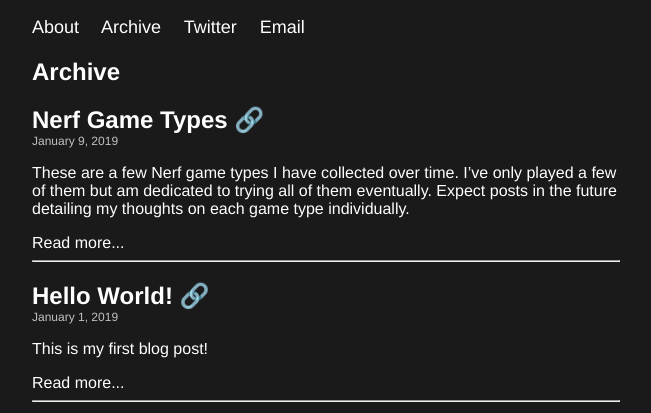
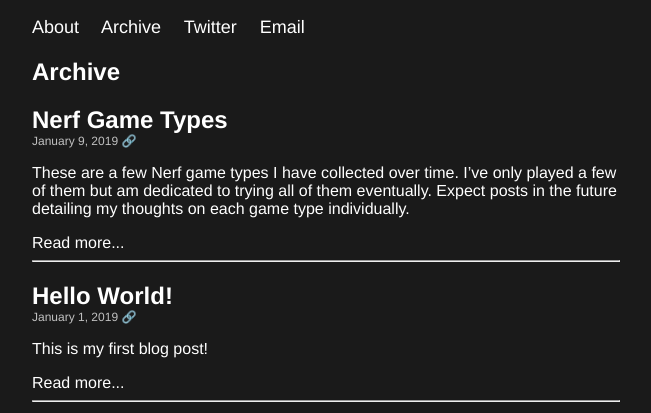
Before and after one commit to Arthurdd1994/Arthurdd1994.github.io, a Jekyll site: the page built from archive.md, in a window 1280 px wide. Shown: the part 240-653 px from the top of the page, without its empty margins (314-965 px from the left). Built offline with Jekyll 4.4.1, drawn with Linux system fonts in a browser that asks for light colours.

Commit message:
Update archive.md

```diff
--- a/archive.md
+++ b/archive.md
@@ -6,12 +6,12 @@ layout: default
 {% for post in site.posts %}
   <article class="post">
     {% if post.altURL == null %}
-      <h2><a href="{{ post.url }}">{{ post.title }}</a> <a href="{{ post.url }}" class="permaLink">🔗</a></h2>
+      <h2><a href="{{ post.url }}">{{ post.title }}</a></h2>
     {% else %}
-      <h2><a href="{{ post.altURL }}">{{ post.title }}</a> <a href="{{ post.url }}" class="permaLink">🔗</a></h2>
+      <h2><a href="{{ post.altURL }}">{{ post.title }}</a></h2>
     {% endif %}
     <div class="postDate">
-      {{ post.date | date: "%B %-d, %Y" }}
+      {{ post.date | date: "%B %-d, %Y" }} <a href="{{ post.url }}" class="permaLink">🔗</a>
     </div>
     {{ post.excerpt }}
     <a href="{{ post.url }}">Read more...</a>
```
